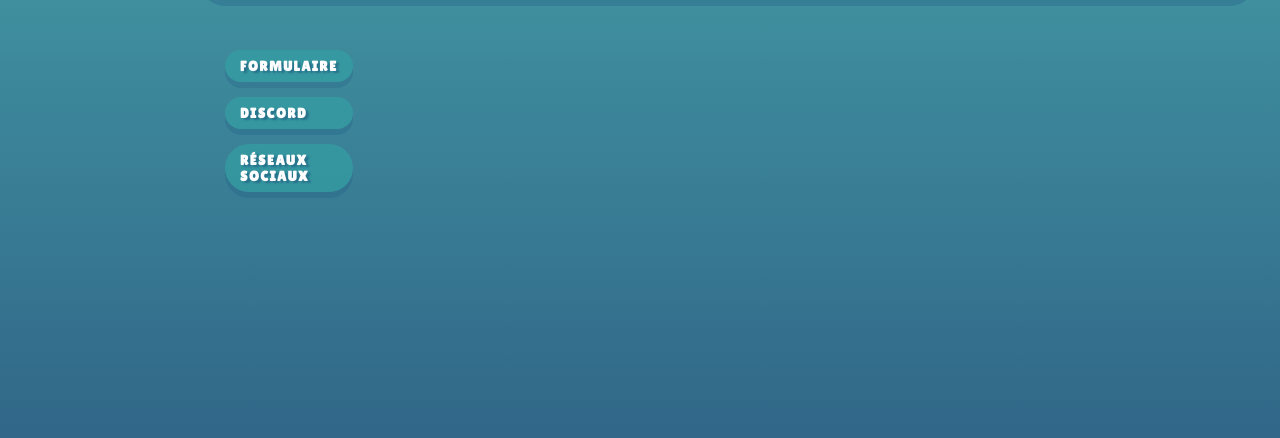
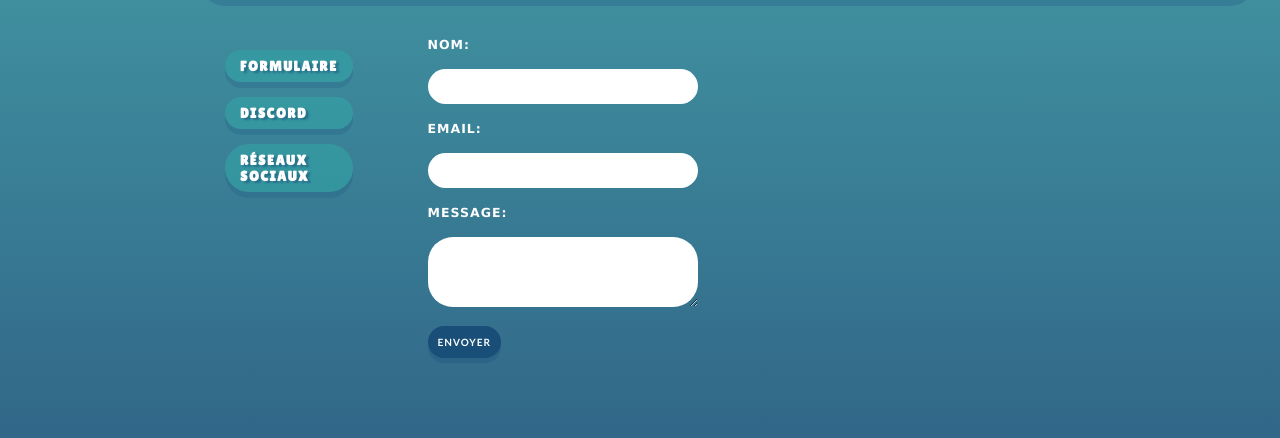
Before and after one commit to paulinesim/fruitdemer, a plain HTML site: page contact.html in a window 1280 px wide. Shown: the part 285-723 px from the top of the page. Drawn offline with Linux system fonts and the light colour scheme; a web font is replaced by a local one.

Commit message:
formulaire 1.0

```diff
--- a/contact.html
+++ b/contact.html
@@ -37,6 +37,20 @@
 
     <main>
 
+        <form action="send_mail.php" method="post">
+            <p><label for="name">Nom:</label></p>
+            <input type="text" id="name" name="name" required>
+
+            <p><label for="email">Email:</label></p>
+            <input type="text" id="email" name="email" required>
+
+            <p><label for="message">Message:</label></p>
+            <textarea id="message"></textarea>
+
+            <p><button>Envoyer</button></p>
+
+        </form>
+
     </main>
 
     <footer>
--- a/style.css
+++ b/style.css
@@ -154,6 +154,32 @@ p {
     color:#fefefe;
 }
 
+label{
+    margin: 0px;
+    font-family: 'Lucida Sans Unicode', 'Lucida Grande', 'Lucida Sans', Arial, sans-serif;
+    font-size: smaller;
+    font-weight: bold;
+    text-transform: uppercase;
+    letter-spacing: 1px;
+}
+
+input{
+    width: 250px;
+    font-family: 'Courier New', Courier, monospace;
+    padding: 10px;
+    border-radius: 25px;
+    border: 0px;
+}
+
+textarea{
+    width:250px;
+    height:50px;
+    font-family: 'Courier New', Courier, monospace;
+    padding: 10px;
+    border-radius: 25px;
+    border: 0px;
+}
+
 footer {
     background-color: rgba(24, 78, 119, 0.9);
     box-shadow: 0px 6px rgba(24, 78, 119, 0.25);
@@ -163,6 +189,20 @@ footer {
     border-radius:0px 25px 0px 35px;
     align-items: center;
     justify-items: center;
+}
+
+button{
+    font-family: 'Trebuchet MS', 'Lucida Sans Unicode', 'Lucida Grande', 'Lucida Sans', Arial, sans-serif;
+    letter-spacing: 1px;
+    color:#fefefe;
+    font-size: x-small;
+    text-transform: uppercase;
+    font-weight: bold;
+    border:0px;
+    border-radius: 25px;
+    padding: 10px;
+    background: rgba(24, 78, 119, 1);;
+    box-shadow: 0px 5px rgba(24, 78, 119, 0.3);
 }
 
 .socials {
```
